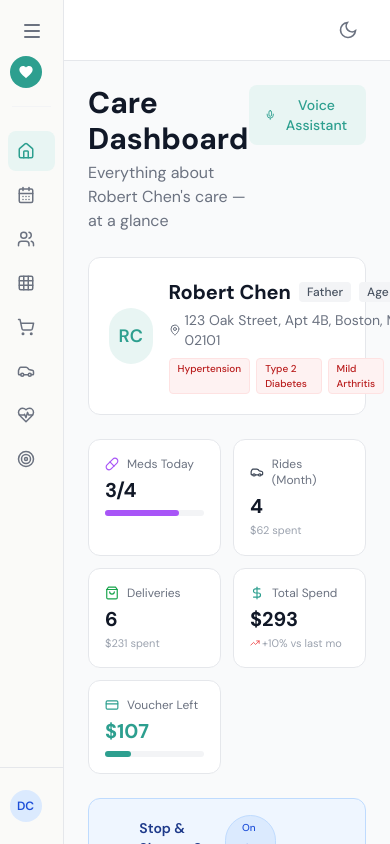
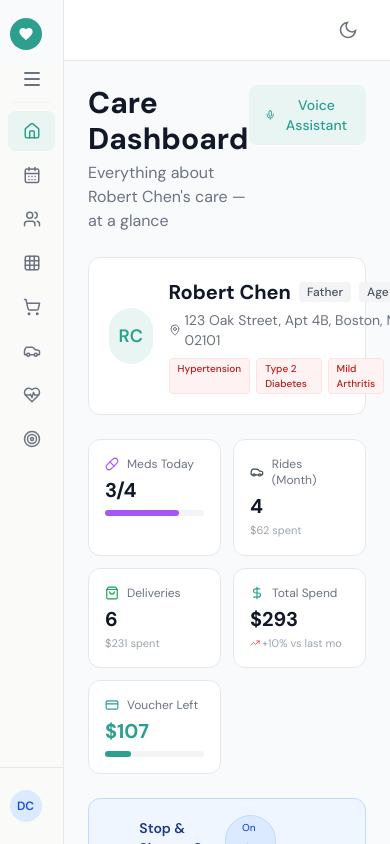
Before and after one commit to sonnysteele23/Dwel, a React (Vite) app: page /demo in a window 390 px wide. Built offline with nearby package versions, Linux system fonts and the light colour scheme.

Commit message:
Sidebar: move logo above hamburger, center icons in collapsed state

```diff
--- a/src/components/Sidebar.jsx
+++ b/src/components/Sidebar.jsx
@@ -45,21 +45,10 @@ export default function Sidebar({ open, setOpen }) {
       className={`${open ? 'w-60' : 'w-16'} ${theme.colors.sidebarBg} border-r border-gray-200 flex flex-col shrink-0
         transition-all duration-300 ease-in-out overflow-hidden`}
     >
-      {/* Hamburger — above the logo, centered when collapsed */}
-      <div className={`pt-4 pb-2 flex ${open ? 'px-4 justify-start' : 'justify-center'}`}>
-        <button
-          onClick={() => setOpen(!open)}
-          className="p-2 rounded-lg hover:bg-gray-100 transition-colors"
-          aria-label="Toggle navigation"
-        >
-          <HamburgerIcon open={open} />
-        </button>
-      </div>
-
-      {/* Logo — navigates to homepage (landing page) */}
+      {/* Logo — top of sidebar, centered when collapsed */}
       <button
         onClick={() => navigate('/')}
-        className={`px-4 pb-4 flex items-center gap-3 w-full hover:bg-gray-50 transition-colors ${!open ? 'justify-center' : ''}`}
+        className={`pt-4 pb-3 flex items-center gap-3 w-full hover:bg-gray-50 transition-colors ${open ? 'px-4' : 'justify-center'}`}
         title="Go to homepage"
       >
         <div className={`w-8 h-8 ${theme.colors.primary} rounded-full flex items-center justify-center shrink-0`}>
@@ -75,12 +64,18 @@ export default function Sidebar({ open, setOpen }) {
         </div>
       </button>
 
+      {/* Hamburger — below logo */}
+      <div className={`pb-2 flex ${open ? 'px-4 justify-start' : 'justify-center'}`}>
+        <button
+          onClick={() => setOpen(!open)}
+          className="p-2 rounded-lg hover:bg-gray-100 transition-colors"
+          aria-label="Toggle navigation"
+        >
+          <HamburgerIcon open={open} />
+        </button>
+      </div>
+
       <div className="mx-3 border-t border-gray-100 mb-2" />
-
-      {/* Nav label */}
-      <div className={`px-4 py-2 text-xs font-medium text-gray-400 uppercase tracking-wider overflow-hidden transition-all duration-300 ${open ? 'opacity-100' : 'opacity-0 h-0 py-0'}`}>
-        Navigation
-      </div>
 
       {/* Nav items */}
       <nav className="flex-1 px-2 space-y-1">
@@ -93,8 +88,8 @@ export default function Sidebar({ open, setOpen }) {
               to={item.path}
               end={item.path === '/demo'}
               title={!open ? item.label : undefined}
-              className={`flex items-center gap-3 px-3 py-2.5 rounded-lg text-sm font-medium transition-colors ${
-                !open ? 'justify-center' : ''
+              className={`flex items-center rounded-lg text-sm font-medium transition-colors ${
+                open ? 'gap-3 px-3 py-2.5' : 'justify-center py-2.5'
               } ${
                 isActive
                   ? `${theme.colors.primaryLight} ${theme.colors.primaryText}`
```
